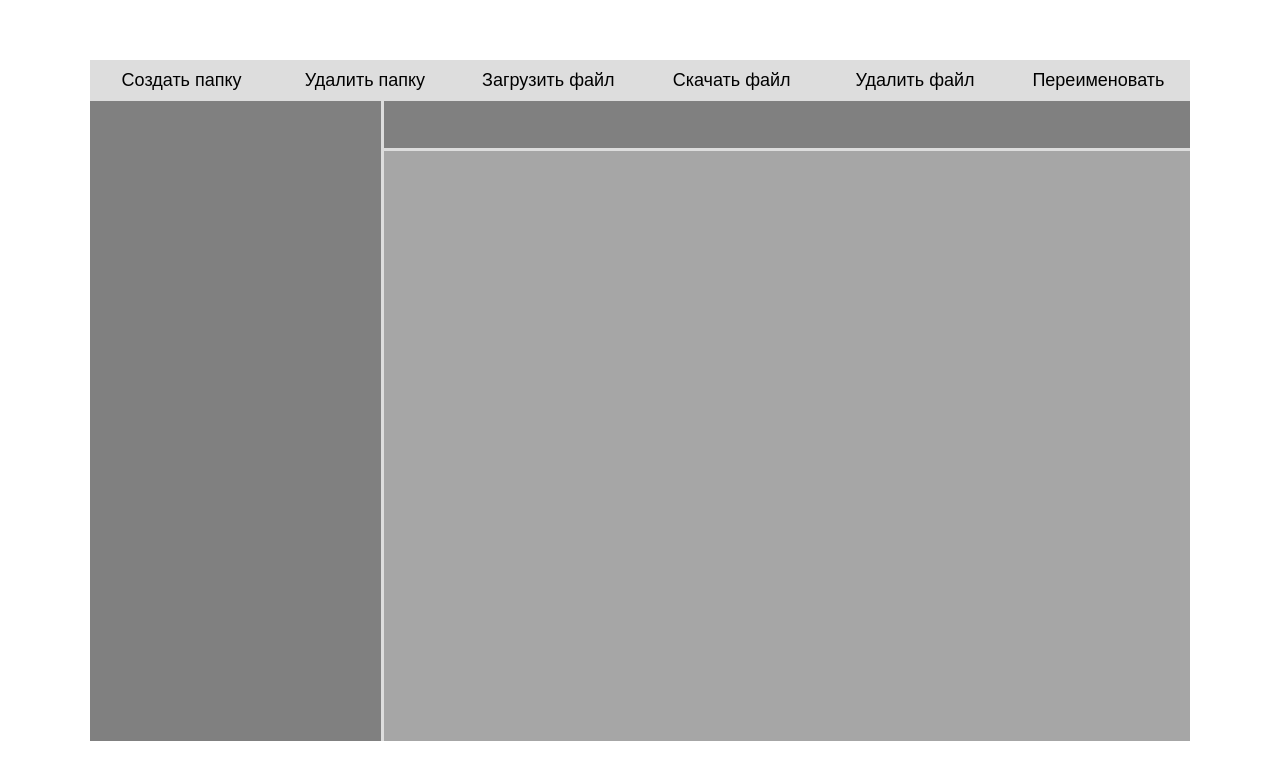
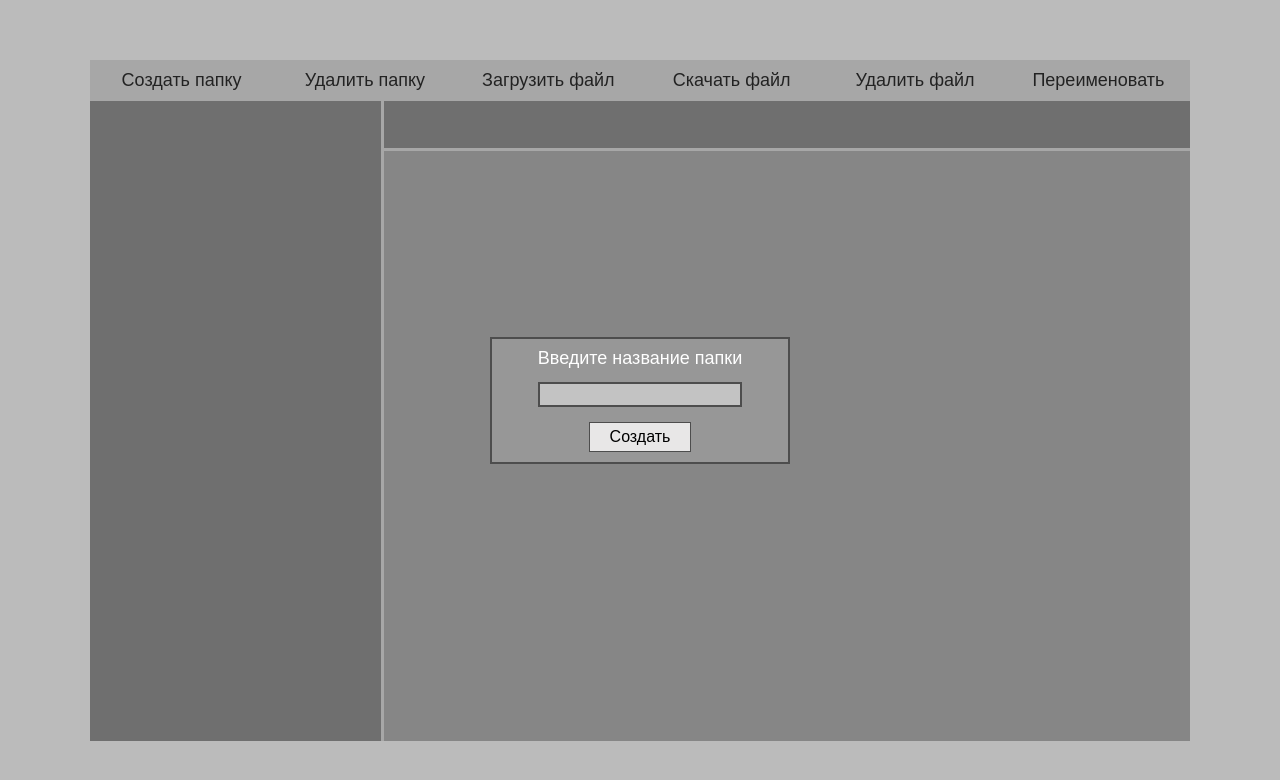
Before and after one commit to RuslSatt/test-task, a website built with webpack: page src/index.html in a window 1280 px wide. Both pictures are taken after a click on the button "Создать папку". Built offline with nearby package versions, Linux system fonts and the light colour scheme; a web font is replaced by a local one.

Commit message:
feat: add create popup function

```diff
--- a/src/index.html
+++ b/src/index.html
@@ -14,32 +14,32 @@
                     <nav class="header__navigation">
                         <ul class="header__list">
                             <li>
-                                <button class="header__button">
+                                <button data-func='createFolder' class="header__button">
                                     Создать папку
                                 </button>
                             </li>
                             <li>
-                                <button class="header__button">
+                                <button data-func='deleteFolder' class="header__button">
                                     Удалить папку
                                 </button>
                             </li>
                             <li>
-                                <button class="header__button">
+                                <button data-func='loadFolder' class="header__button">
                                     Загрузить файл
                                 </button>
                             </li>
                             <li>
-                                <button class="header__button">
+                                <button data-func='downloadFolder' class="header__button">
                                     Скачать файл
                                 </button>
                             </li>
                             <li>
-                                <button class="header__button">
+                                <button data-func='deleteFile' class="header__button">
                                     Удалить файл
                                 </button>
                             </li>
                             <li>
-                                <button class="header__button">
+                                <button data-func='rename' class="header__button">
                                     Переименовать
                                 </button>
                             </li>
--- a/src/js/index.js
+++ b/src/js/index.js
@@ -2,4 +2,52 @@ import '../index.html'
 import '../styles/main.scss'
 
 // popup create folder //
-const createFolderBtn = document.querySelector('.header__button')
+const WRAPPER = document.querySelector('.wrapper')
+const BUTTONS = document.querySelector('.header__list')
+
+const clickButton = (e) => {
+    const button = e.target
+    if (button.dataset.func === 'createFolder') {
+        let folder = 'папки'
+        createPopup(folder)
+    }
+}
+
+function createPopup(folder) {
+    let popup = document.createElement('div')
+    popup.className = 'popup'
+
+    let popupWrapper = document.createElement('div')
+    popupWrapper.className = 'popup__wrapper'
+
+    let popupTitle = document.createElement('p')
+    popupTitle.className = 'popup__title'
+    popupTitle.innerText = `Введите название ${folder}`
+
+    let popupInput = document.createElement('input')
+    popupInput.className = 'popup__input'
+
+    let popupBtn = document.createElement('button')
+    popupBtn.className = 'popup__button'
+    popupBtn.innerText = 'Создать'
+
+    popup.append(popupWrapper)
+    popupWrapper.append(popupTitle, popupInput, popupBtn)
+    WRAPPER.append(popup)
+}
+
+BUTTONS.addEventListener('click', clickButton)
+
+WRAPPER.addEventListener('click', (e) => {
+    const target = e.target
+    if (
+        (!target.closest('.popup__wrapper') &&
+            !target.closest('.header__button')) ||
+        target.closest('.popup__button')
+    ) {
+        const popup = document.querySelector('.popup')
+        if (popup !== null) {
+            popup.remove()
+        }
+    }
+})
--- a/src/styles/main.scss
+++ b/src/styles/main.scss
@@ -10,6 +10,7 @@
   justify-content: center;
   min-height: 100vh;
   overflow: hidden;
+  position: relative;
 }
 
 .window {
@@ -101,3 +102,47 @@
   background: #808080;
   border-bottom: 3px solid rgb(221,221,221);
 }
+
+// popup ----------------- //
+
+.popup {
+  display: flex;
+  align-items: center;
+  justify-content: center;
+  width: 100%;
+  height: 100%;
+  position: absolute;
+  top: 0;
+  left: 0;
+  background: rgba(86, 86, 86, 0.4);
+  &__wrapper {
+    background: #979797;
+    width: 300px;
+    padding: 10px 20px;
+    display: flex;
+    flex-direction: column;
+    justify-content: center;
+    align-items: center;
+    border: 2px solid #4d4d4d;
+  }
+  &__title {
+    font-size: 18px;
+    color: white;
+    margin-bottom: 15px;
+  }
+  &__input {
+    background: #c3c3c3;
+    border: 2px solid #4d4d4d;
+    padding: 3px 5px;
+    width: 80%;
+    margin-bottom: 15px;
+  }
+  &__button {
+    width: 40%;
+    margin: 0 auto;
+    padding: 5px;
+    font-size: 16px;
+    background: #e8e7e7;
+    border: 1px solid #4d4d4d;
+  }
+}
```
